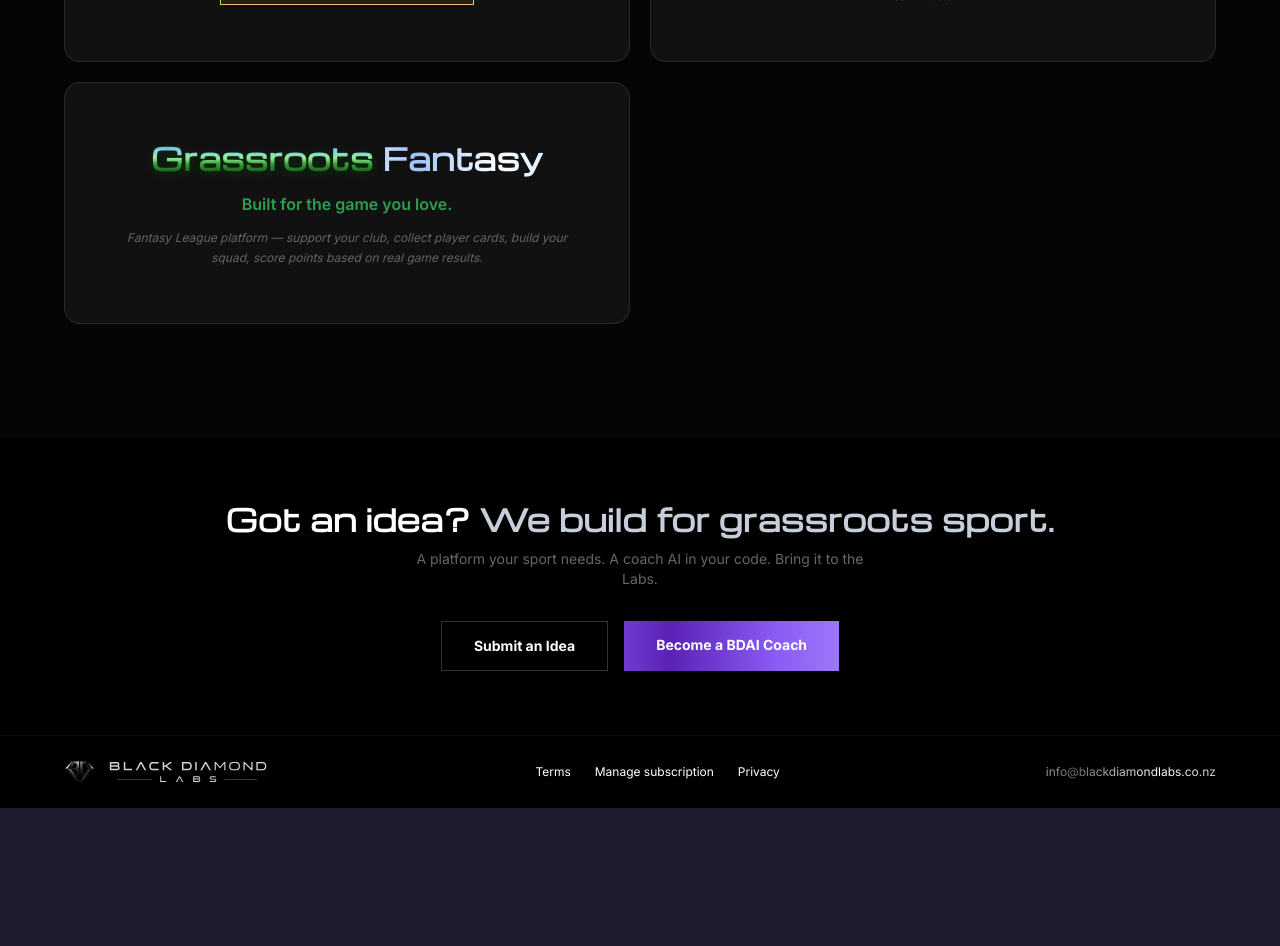
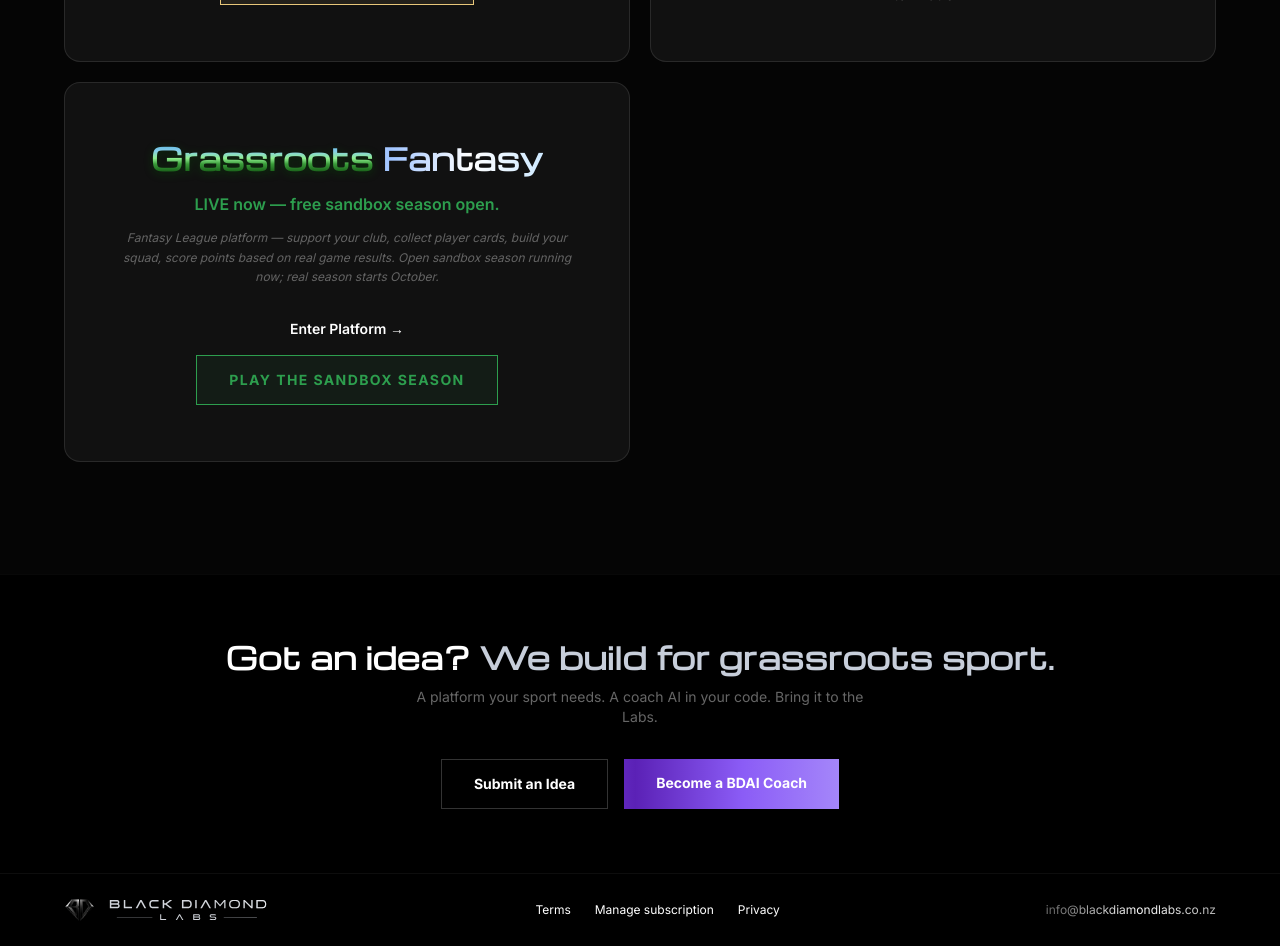
Before and after one commit to N8Nuks/blackdiamondlabs, a Next.js app: page / in a window 1280 px wide. Shown: the part 1500-2446 px from the top of the page. Before the commit the page ends 2308 px from the top, so only its background shows below. Built offline with nearby package versions, Linux system fonts and the light colour scheme.

Commit message:
Grassroots Fantasy live on Home and Brands
Updated description and tagline for Grassroots Fantasy card.

```diff
--- a/app/page.tsx
+++ b/app/page.tsx
@@ -226,10 +226,11 @@ export default function Home() {
               />
               <BrandCard
                 name="Grassroots Fantasy"
-                description="Fantasy League platform — support your club, collect player cards, build your squad, score points based on real game results."
-                hideLink
-                tagline="Built for the game you love."
+                description="Fantasy League platform — support your club, collect player cards, build your squad, score points based on real game results. Open sandbox season running now; real season starts October."
+                tagline="LIVE now — free sandbox season open."
+                taglineStyle={{ color: "#2d9e4e" }}
                 href="https://grassrootsfantasy.co.nz"
+                secondaryCta={{ label: 'Play the sandbox season', href: 'https://grassrootsfantasy.co.nz' }}
                 status="live"
                 accentColor="#2d9e4e"
                 nameStyle="grassroots"
```
